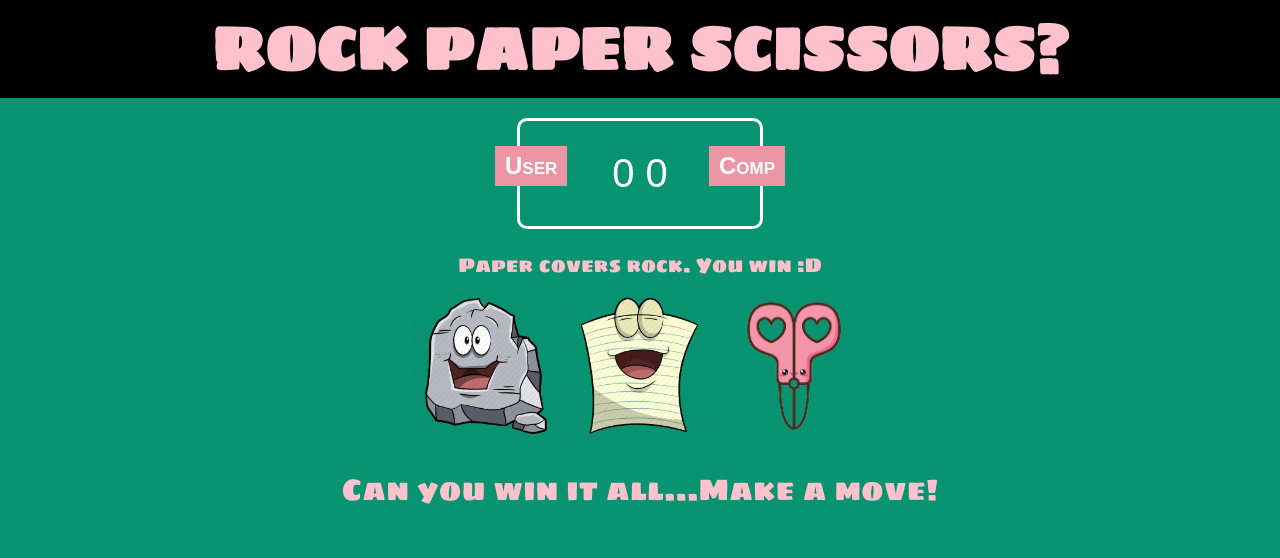
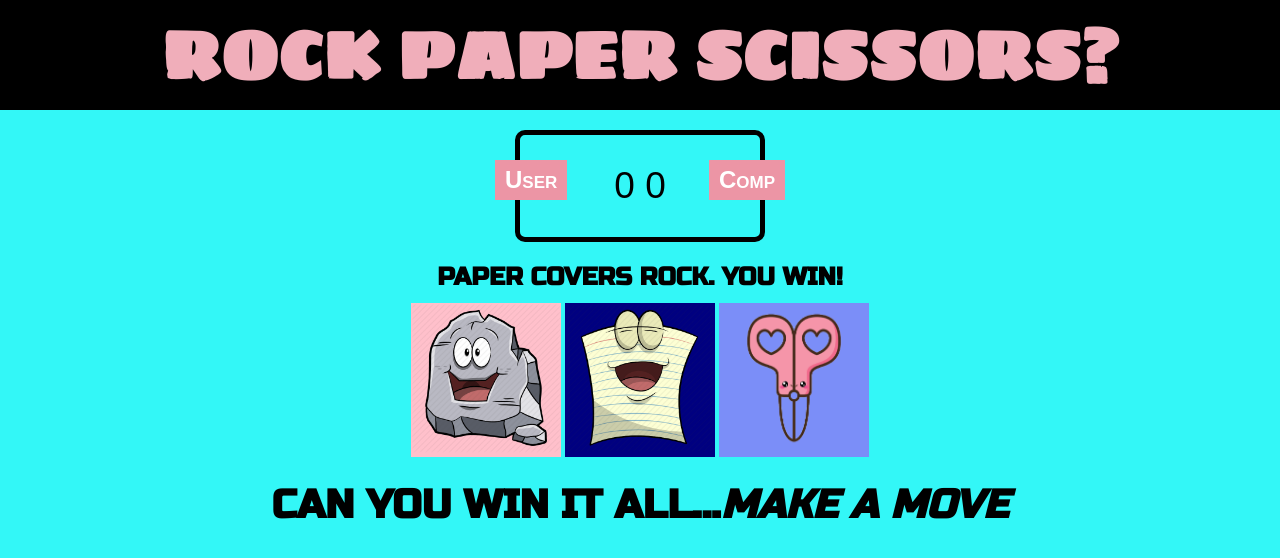
Before and after one commit to briatulloch/rock-paper-scissors, a plain HTML site: page index.html in a window 1280 px wide. Drawn offline with Linux system fonts and the light colour scheme.

Commit message:
style changes

```diff
--- a/index.html
+++ b/index.html
@@ -22,7 +22,7 @@
   </div>
 
   <div class="result">
-    <p> Paper covers rock. You win :D</p>
+    <p> PAPER COVERS ROCK. YOU WIN!</p>
   </div>
 
   <div class="choices">
@@ -37,7 +37,7 @@
     </div>
   </div>
 
-  <p id="action"> Can you win it all...Make a move!</p>
+  <p id="action"> CAN YOU WIN IT ALL...<i>MAKE A MOVE</i></p>
 
  <script type="text/javascript" src= "rock-paper-scissors.js"></script>
 </body>
--- a/rock-paper-scissors.js
+++ b/rock-paper-scissors.js
@@ -32,7 +32,6 @@ function win(playerSelection, computerSelection) {
     }else if(userScore===5){result_p.innerHTML='Game over, you win! Refresh to play again';
     }
 }
-
 function lose(playerSelection, computerSelection) {
     compScore++;
     userScore_span.innerHTML = userScore;
@@ -65,7 +64,9 @@ function game(playerSelection) {
       }
     }
 
+
 function main() {
+
  //Links images to game play
 rock_div.addEventListener('click', () => game("r"));
 
@@ -73,4 +74,5 @@ paper_div.addEventListener('click', () => game("p"));
 
 scissors_div.addEventListener('click', () => game("s"));
 }
+
 main ();
--- a/styles.css
+++ b/styles.css
@@ -1,40 +1,49 @@
 @import url(https://fonts.googleapis.com/css?family=Sigmar+One);
-/* URL used to retrieve h1 font Sigmar One*/
+@import url('https://fonts.googleapis.com/css2?family=Russo+One&display=swap');
 *{
     margin: 0;
     padding:0;
 
 }
 /* Code above removes white space between header & top of page */
+
 header{
-        background: black;
+    background-color: black;
 }
-
 h1{
     text-align:center;
     font-family: 'Sigmar One';
-    color:  #ffc1cc;
-    font-size: 60px;
+    color:#f0aeba;
+    font-size: 67px;
+
 }
 
 body {
-    background-color: #089471;
+  background-color: #33f7f7;
+
 }
+
+
 p{
-    font-family:'Sigmar One';
-    color:#ffc1cc;
+    font-family: 'Russo One', sans-serif;
+    color: black;
     text-align: center;
-    margin:10px;
-    font-size: 20px;
+    margin:11px;
+    font-size: 25px;
+    font-weight: bold;
+
+
+
+
 }
 .score-board{
     margin: 20px auto;
-    border: 3px solid white;
+    border: 5px solid black;
     border-radius:10px;
     text-align:center;
     width: 200px;
-    font-size:40px;
-    color:white;
+    font-size:37px;
+    color:black;
     padding: 30px 20px;
     font-family: sans-serif;
     position:relative;
@@ -62,12 +71,13 @@ p{
 }
 
 #action{
-    font-family: 'Sigmar One';
-    color:#ffc1cc;
-    font-size: 30px;
+    font-family: 'Russo One', sans-serif;
+    color:black;
+    font-size: 40px;
+    text-align:center;
+    margin: 24px;
+    font-weight: bold;
 
-    text-align:center;
-    margin: 20px;
 }
 
 .choices{
@@ -81,3 +91,33 @@ p{
 .choice:hover{
     cursor:pointer;
 }
+#r{
+    background:pink;
+}
+#r:hover {
+    transition: .5s ease;
+    background: #ed718b;
+    border-radius: 10px;
+    color: #fff;
+    transform: scale(1.1);
+  }
+  #p{
+      background:navy;
+  }
+  #p:hover {
+    transition: .5s ease;
+    background: navy;
+    border-radius: 10px;
+    color: #fff;
+    transform: scale(1.1);
+  }
+  #s{
+      background:rgb(123, 142, 248)
+  }
+  #s:hover {
+    transition: .5s ease;
+    background: #8871ed;
+    border-radius: 10px;
+    color: #fff;
+    transform: scale(1.1);
+  }
```
